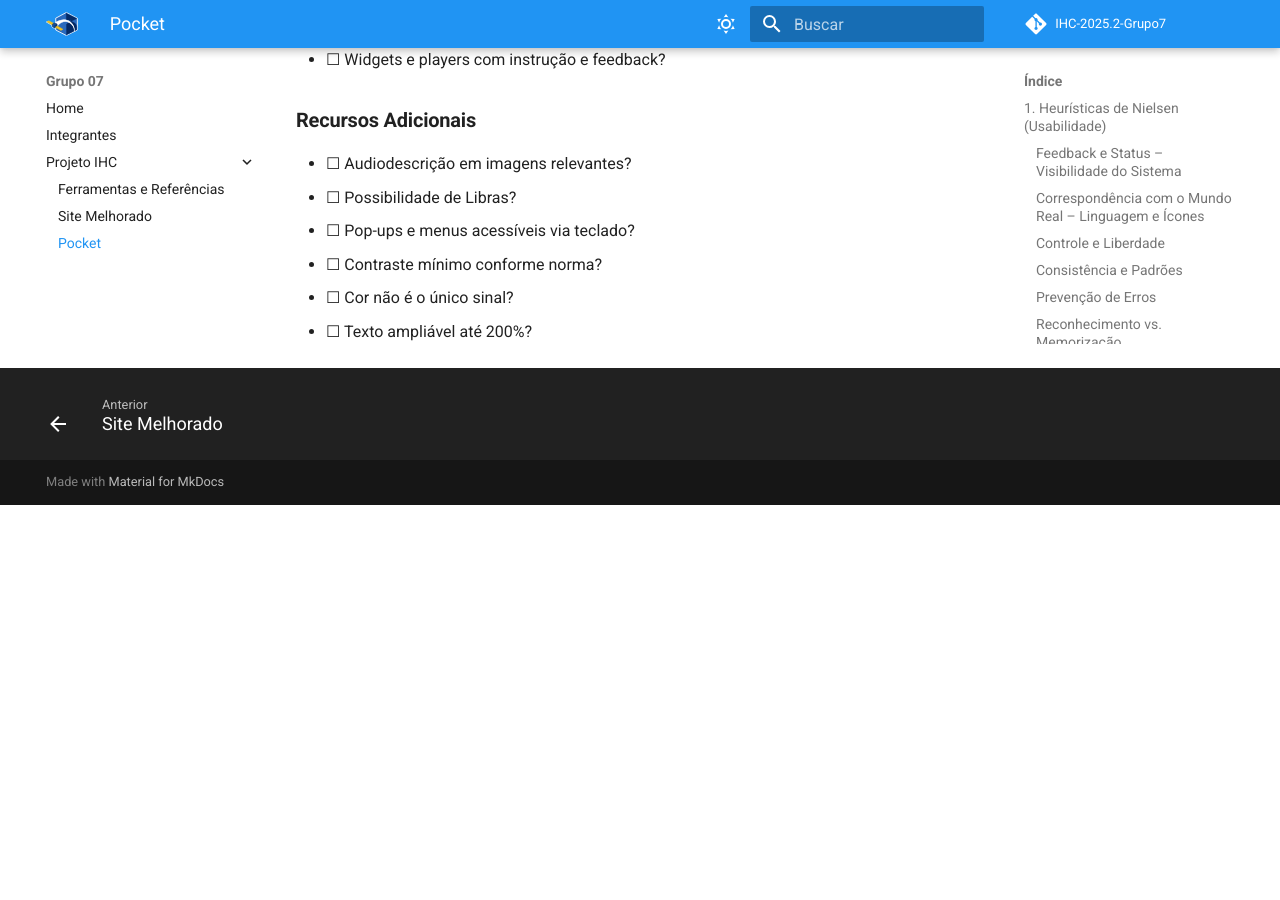
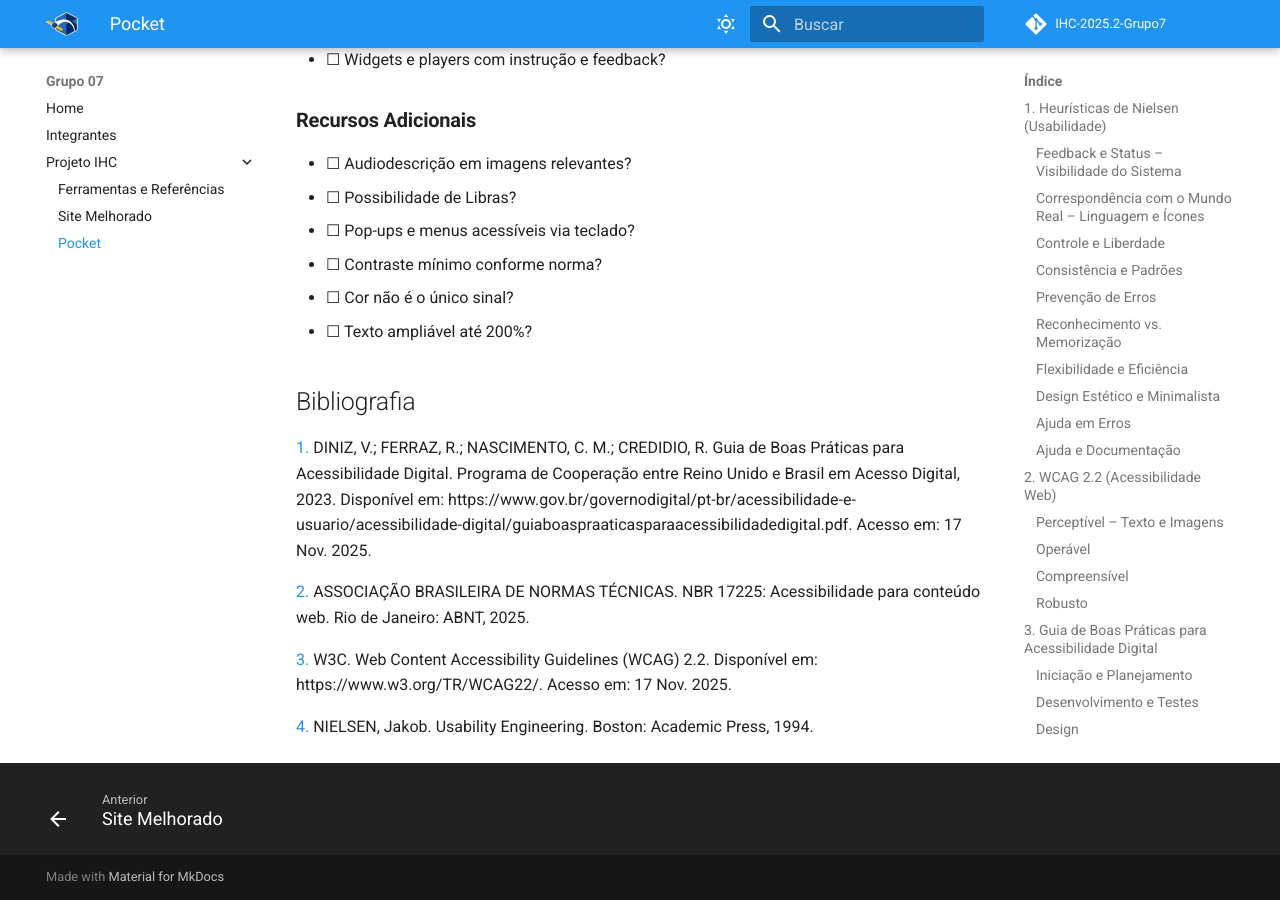
Before and after one commit to UnB-IHC/IHC-2025.2-Grupo7, an MkDocs documentation site: the page built from docs/projeto/pocket.md, in a window 1280 px wide and 900 px high, scrolled down 6248 px. Built offline with MkDocs 1.6.1 and Material for MkDocs 9.7.7, drawn with Linux system fonts in a browser that asks for light colours; comment, search, counter and statistics services are not loaded; before the commit the page ends 6753 px from its top, so only the background shows below that.

Commit message:
Update
Added bibliography section with references for accessibility guidelines.

```diff
--- a/docs/projeto/pocket.md
+++ b/docs/projeto/pocket.md
@@ -224,3 +224,13 @@ Essa referência é importante porque trata a acessibilidade como parte integral
 - ☐ Contraste mínimo conforme norma?
 - ☐ Cor não é o único sinal?
 - ☐ Texto ampliável até 200%?
+
+## Bibliografia
+
+<a id="FRM1" href="#anchor_1">1.</a> DINIZ, V.; FERRAZ, R.; NASCIMENTO, C. M.; CREDIDIO, R. Guia de Boas Práticas para Acessibilidade Digital. Programa de Cooperação entre Reino Unido e Brasil em Acesso Digital, 2023. Disponível em: https://www.gov.br/governodigital/pt-br/acessibilidade-e-usuario/acessibilidade-digital/guiaboaspraaticasparaacessibilidadedigital.pdf. Acesso em: 17 Nov. 2025.
+
+<a id="FRM2" href="#anchor_2">2.</a> ASSOCIAÇÃO BRASILEIRA DE NORMAS TÉCNICAS. NBR 17225: Acessibilidade para conteúdo web. Rio de Janeiro: ABNT, 2025.
+
+<a id="FRM2" href="#anchor_2">3.</a> W3C. Web Content Accessibility Guidelines (WCAG) 2.2. Disponível em: https://www.w3.org/TR/WCAG22/. Acesso em: 17 Nov. 2025.
+
+<a id="FRM2" href="#anchor_2">4.</a> NIELSEN, Jakob. Usability Engineering. Boston: Academic Press, 1994.
```
